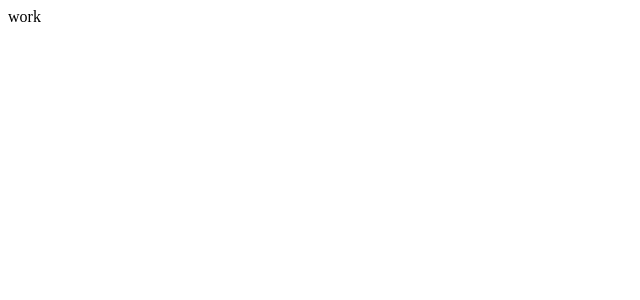
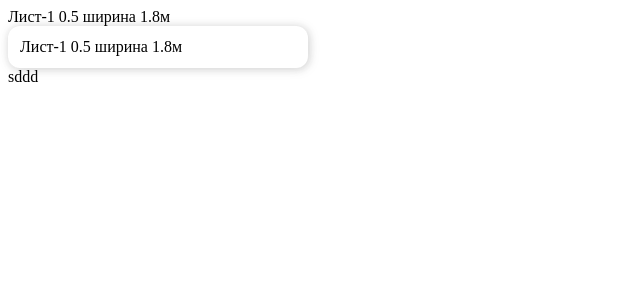
Before and after one commit to Maksim-Attsetski/test-vistegra, a React (Create React App) app: page / in a window 1280 px wide. Shown: the top 300 px of the page, without its empty margins (0-640 px from the left). Built offline with nearby package versions, Linux system fonts and the light colour scheme.

Commit message:
create select with animations

```diff
--- a/package.json
+++ b/package.json
@@ -11,6 +11,7 @@
     "@types/node": "^16.18.23",
     "@types/react": "^18.0.33",
     "@types/react-dom": "^18.0.11",
+    "framer-motion": "^10.11.2",
     "react": "^18.2.0",
     "react-dom": "^18.2.0",
     "react-redux": "^8.0.5",
--- a/src/App.tsx
+++ b/src/App.tsx
@@ -1,9 +1,22 @@
-import React, { FC } from 'react';
+import React, { FC, useState } from 'react';
+
+import { Select } from 'UI';
+import { leafs } from 'shared';
+
+const leafList = leafs.filter((el) => el.type === 'list');
+const leafOptions: string[] = leafList.map((el) => el.name);
 
 const App: FC = () => {
+  const [activeLeaf, setActiveLeaf] = useState(leafOptions[0]);
   return (
     <div className='App'>
-      <div>work</div>
+      <div>{activeLeaf}</div>
+      <Select
+        options={leafOptions}
+        value={activeLeaf}
+        onChange={setActiveLeaf}
+      />
+      <div>sddd</div>
     </div>
   );
 };
--- /dev/null
+++ b/src/UI/Select/Select.module.scss
@@ -0,0 +1,30 @@
+$border: #33333321;
+
+.title {
+  // border: 1px solid $border;
+  filter: drop-shadow(1px 1px 5px $border);
+  padding: 12px;
+  border-radius: 12px;
+  cursor: pointer;
+  background: #fff;
+}
+
+.menu {
+  filter: drop-shadow(1px 1px 5px $border);
+  max-width: 300px;
+}
+
+.list {
+  padding: 10px;
+  display: flex;
+  flex-direction: column;
+  gap: 10px;
+  background-color: #fff;
+  &Option {
+    padding: 10px;
+    color: #333;
+    display: block;
+    transform-origin: -20px 50%;
+    cursor: pointer;
+  }
+}
--- /dev/null
+++ b/src/UI/Select/index.tsx
@@ -0,0 +1,81 @@
+import { useState, memo, FC, useRef } from 'react';
+
+import { motion, AnimatePresence } from 'framer-motion';
+import { useOnClickOutside } from 'shared';
+
+import s from './Select.module.scss';
+
+interface IProps {
+  value: string;
+  options: string[];
+  onChange: (value: string) => void;
+}
+
+//////////////////////////   UL   //////////////////////////////////////
+const ulAnimate = { clipPath: 'inset(0% 0% 0% 0% round 10px)' };
+const ulInit = { clipPath: 'inset(10% 50% 90% 50% round 10px)' };
+const ulTransition = { type: 'spring', bounce: 0, duration: 0.5 };
+//////////////////////////   LI   ///////////////////////////////////////
+const liAnimate = { opacity: 1, scale: 1, filter: 'blur(0px)' };
+const liInit = { opacity: 0, scale: 0.3, filter: 'blur(20px)' };
+//////////////////////////////////////////////////////////////////////
+
+const Select: FC<IProps> = ({ onChange, options, value }) => {
+  const ref = useRef(null);
+  const [isOpen, setIsOpen] = useState(false);
+
+  const onClose = () => {
+    setIsOpen(false);
+  };
+  const onClickOption = (text: string) => {
+    onChange(text);
+    onClose();
+  };
+
+  useOnClickOutside(ref, onClose);
+
+  return (
+    <div className={s.menu}>
+      <motion.div
+        className={s.title}
+        whileTap={{ scale: 0.97 }}
+        onClick={() => setIsOpen(!isOpen)}
+      >
+        {value}
+      </motion.div>
+      <AnimatePresence>
+        {isOpen && (
+          <motion.ul
+            animate={isOpen ? ulAnimate : ulInit}
+            initial={ulInit}
+            exit={ulInit}
+            transition={ulTransition}
+            className={s.list}
+            style={{
+              pointerEvents: isOpen ? 'auto' : 'none',
+              clipPath: 'inset(10% 50% 90% 50% round 10px)',
+            }}
+          >
+            {options.map((text, inx) => (
+              <motion.li
+                className={s.listOption}
+                animate={isOpen ? liAnimate : liInit}
+                initial={liInit}
+                transition={{
+                  duration: 0.1,
+                  delay: inx * 0.1,
+                }}
+                onClick={() => onClickOption(text)}
+                key={text}
+              >
+                {text}
+              </motion.li>
+            ))}
+          </motion.ul>
+        )}
+      </AnimatePresence>
+    </div>
+  );
+};
+
+export default memo(Select);
--- /dev/null
+++ b/src/UI/index.ts
@@ -0,0 +1,3 @@
+import Select from './Select';
+
+export { Select };
--- /dev/null
+++ b/src/shared/hooks/useOnClickOutside.tsx
@@ -0,0 +1,32 @@
+import { RefObject, useEffect } from 'react';
+
+type Handler = (event: MouseEvent) => void;
+
+function useOnClickOutside<T extends HTMLElement = HTMLElement>(
+  ref: RefObject<T>,
+  handler: Handler,
+  dependencies: any[] = [],
+  condition: boolean = false
+): void {
+  useEffect(() => {
+    if (condition) return;
+
+    const onDocumentClick = (event: MouseEvent) => {
+      const el = ref?.current;
+
+      // Do nothing if clicking ref's element or descendent elements
+      if (!el || el.contains(event.target as Node)) {
+        return;
+      }
+
+      handler(event);
+    };
+
+    document.addEventListener('click', onDocumentClick);
+    return () => {
+      document.removeEventListener('click', onDocumentClick);
+    };
+    // eslint-disable-next-line react-hooks/exhaustive-deps
+  }, dependencies);
+}
+export default useOnClickOutside;
--- a/src/shared/index.ts
+++ b/src/shared/index.ts
@@ -1,5 +1,7 @@
+import useOnClickOutside from './hooks/useOnClickOutside';
+
 export * from './types';
 export * from './data/config';
 export * from './data/leafs';
 
-export {};
+export { useOnClickOutside };
```
Also changed, not shown: 1 other file (tests, documents, lock files or other folders).
